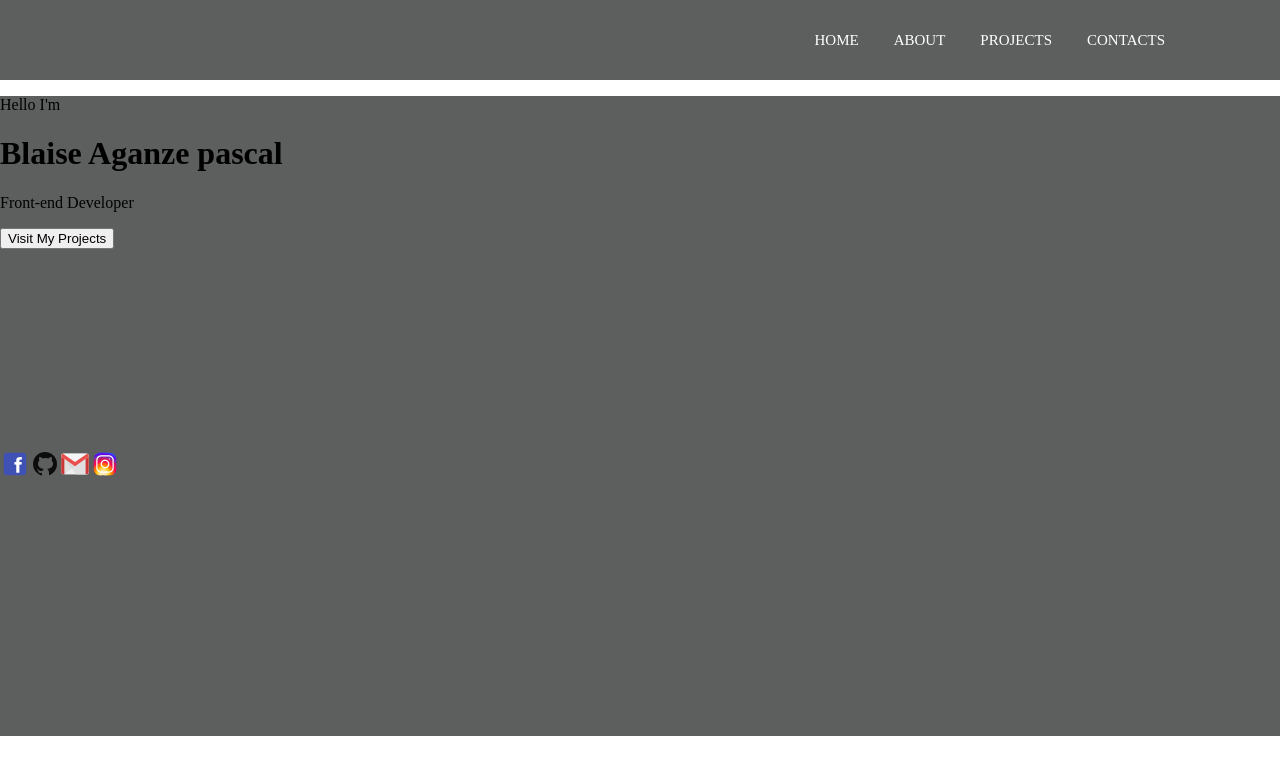
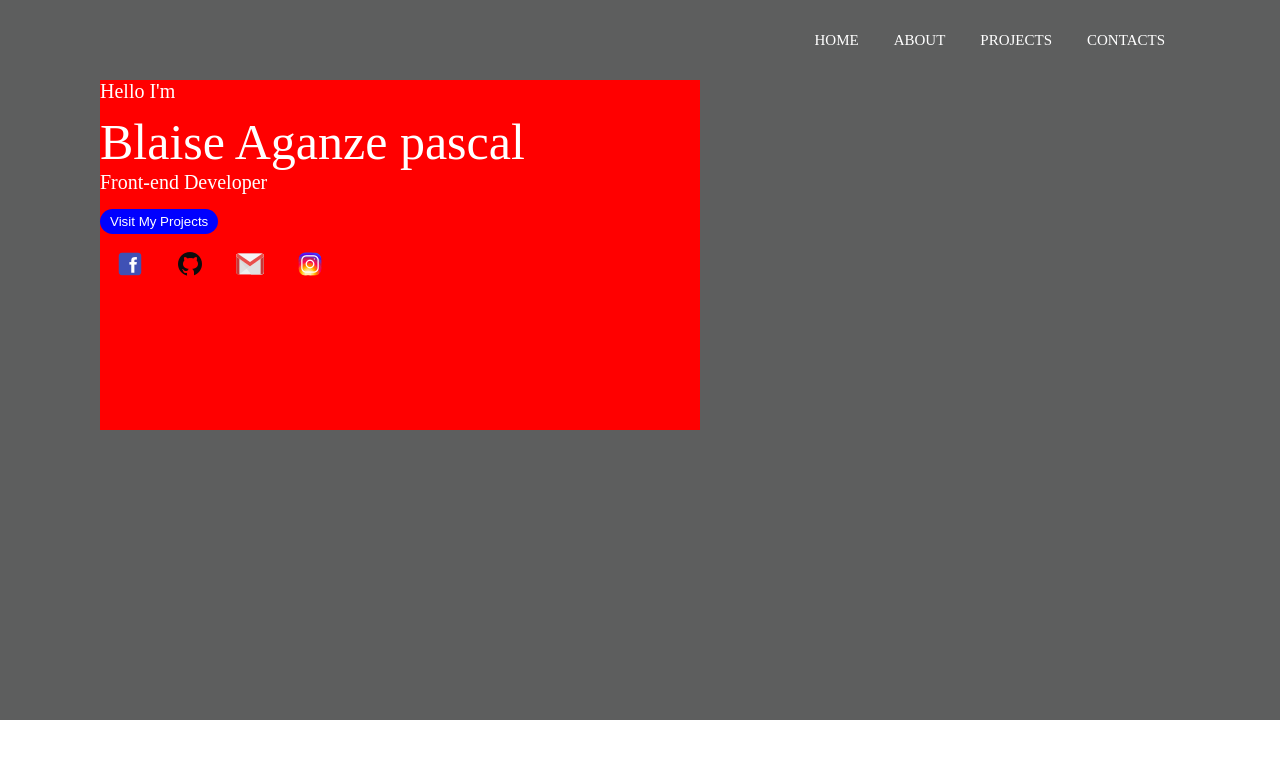
Before and after one commit to Blaisepasca/portofolio, a Vue app: page / in a window 1280 px wide. Shown: the top 774 px of the page. Built offline with nearby package versions, Linux system fonts and the light colour scheme.

Commit message:
i put some css code

```diff
--- a/src/components/PortofolioHome.vue
+++ b/src/components/PortofolioHome.vue
@@ -1,11 +1,12 @@
 <template>
    <div class="home">
-    <p>Hello I'm</p>
-    <h1>Blaise Aganze pascal </h1>
-    <p>Front-end Developer</p>
+     <div class="intro">
+    <div class="present">Hello I'm</div>
+    <div class="boula">Blaise Aganze pascal </div>
+    <div class="present">Front-end Developer</div>
 
     <div class="btn">
-        <button>Visit My Projects</button>
+        <button><a href="#">Visit My Projects</a></button>
     </div>
     <div class="sociauxmedia">
         <div>
@@ -23,6 +24,8 @@
 
 
     </div>
+    </div>
+
    </div>
 
 
@@ -48,11 +51,42 @@ export default {
     background-color:#5D5E5E;
 
 }
+.intro{
+    height: 350px;
+    width: 600px;
+    margin-left: 100px;
+    background-color: red;
+}
 
 .sociauxmedia{
     display: flex;
-    margin-top: 200px;
+}
+img{
+    margin: 15px;
+}
+.boula{
+    font-size: 50px;
+    color: white;
+}
+.present{
+    font-size: 20px;
+    color: white;
+    margin-bottom: 10px;
+}
+button{
+    background-color: blue;
+    margin-top: 5px;
+    padding-top:5px;
+    padding-bottom: 5px;
+    padding-right: 10px;
+    padding-left: 10px;
+    border-radius: 35px;
+    border: none;
 
+}
+button a{
+    text-decoration: none;
+    color: white;
 }
 
 
```
